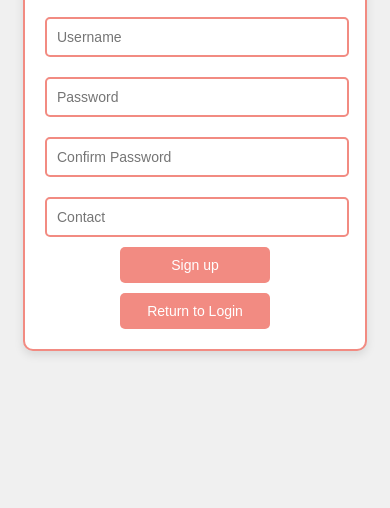
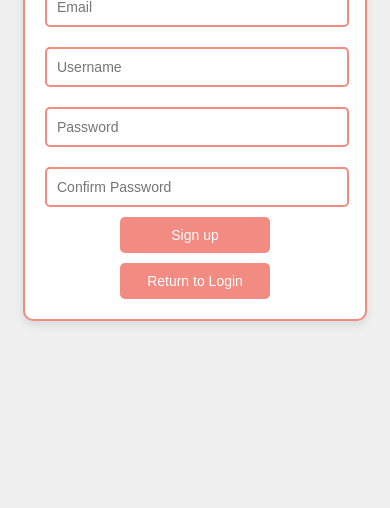
Before and after one commit to VAL02142004/SmartPen-Sync-V3, a plain HTML site: page signup.html in a window 390 px wide. Shown: the part 336-844 px from the top of the page. Drawn offline with Linux system fonts and the light colour scheme.

Commit message:
Update signup.html

```diff
--- a/signup.html
+++ b/signup.html
@@ -18,6 +18,14 @@
             margin: 0;
             background-color: #f0f0f0; /* Light background color */
             font-family: Arial, sans-serif; /* Set a default font */
+        }
+        @media screen and (max-width: 600px) {
+            .signup-container {
+                width: 90%;
+            }
+            input, button {
+                width: 100%;
+            }
         }
         .signup-container {
             border: 2px solid #f28b82;
@@ -126,7 +134,6 @@
         <input id="username" placeholder="Username" type="text" required/>
         <input id="password" placeholder="Password" type="password" required/>
         <input id="confirm-password" placeholder="Confirm Password" type="password" required/>
-        <input id="contact" placeholder="Contact" type="text" required/>
         <button onclick="signUp()">Sign up</button>
         <button onclick="returnToLogin()" style="margin-top: 10px;">Return to Login</button>
     </div>
```
